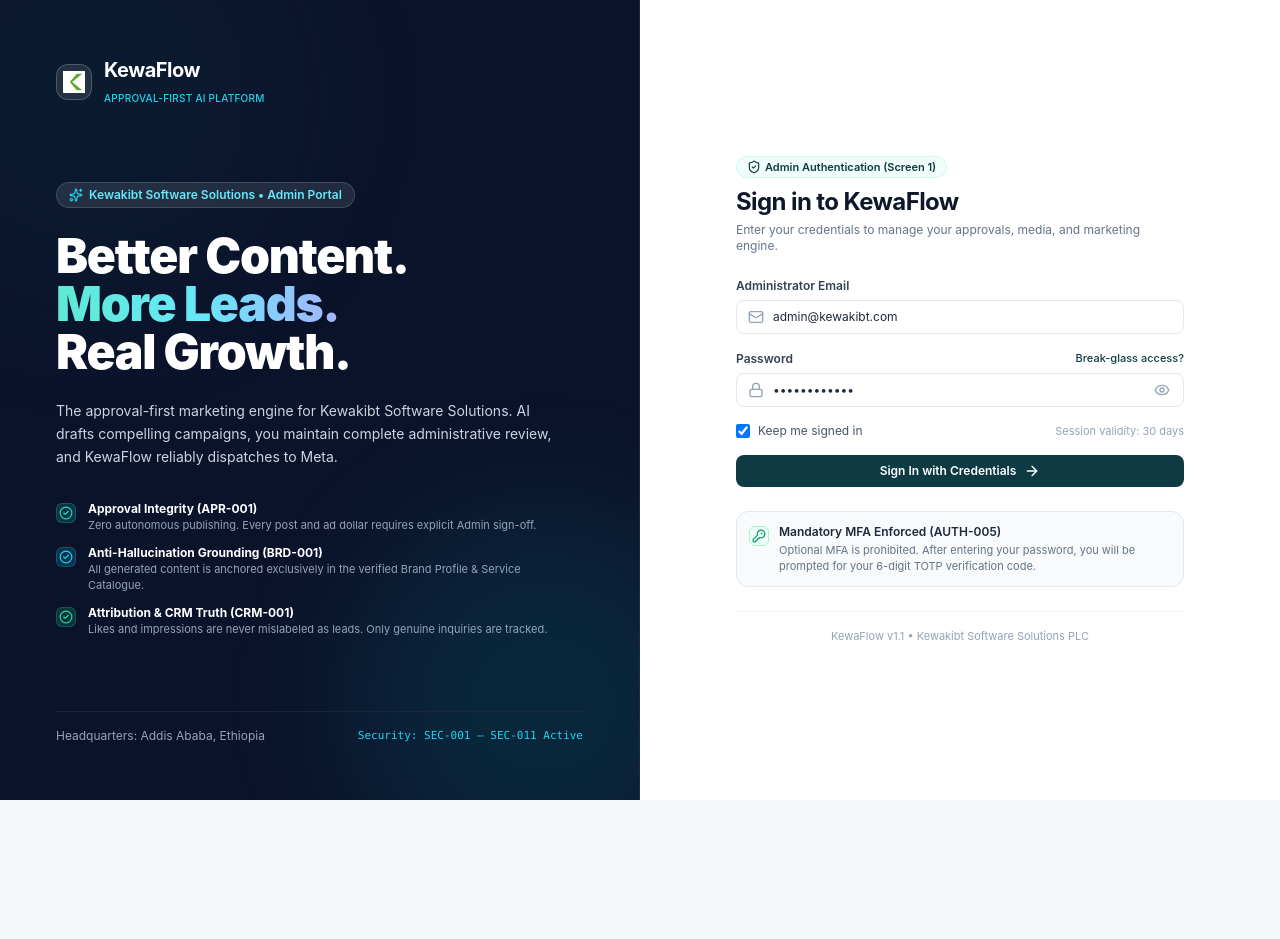
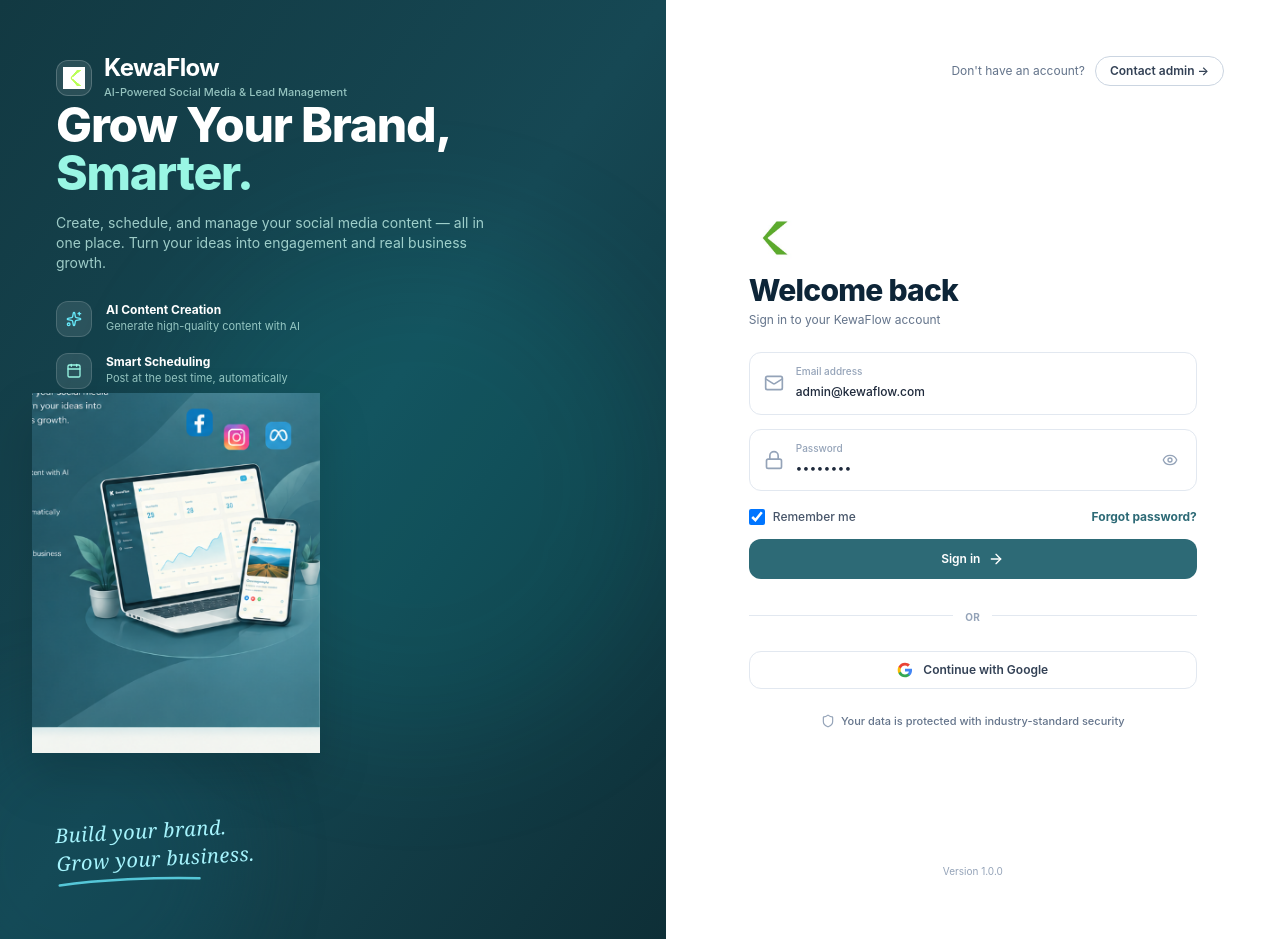
Before and after one commit to yared2124/kewaflow, a Next.js app: page /login in a window 1280 px wide. Before the commit the page ends 800 px from the top, so only its background shows below. Built offline with nearby package versions, Linux system fonts and the light colour scheme.

Commit message:
feat(auth): update Screen 1 Login to match user mockup with teal hero, 3D devices graphic, and Google sign-in

```diff
--- a/src/app/(auth)/login/page.tsx
+++ b/src/app/(auth)/login/page.tsx
@@ -5,214 +5,239 @@
 import Image from "next/image";
 import { useRouter } from "next/navigation";
 import {
-  ShieldCheck,
+  Mail,
   Lock,
-  Mail,
   Eye,
   EyeOff,
+  Sparkles,
+  Calendar,
+  Users,
+  Shield,
   ArrowRight,
-  CheckCircle2,
-  AlertCircle,
-  Sparkles,
-  Layers,
-  KeyRound,
 } from "lucide-react";
 
 export default function LoginPage() {
   const router = useRouter();
-  const [email, setEmail] = useState("admin@kewakibt.com");
-  const [password, setPassword] = useState("••••••••••••");
+  const [email, setEmail] = useState("admin@kewaflow.com");
+  const [password, setPassword] = useState("••••••••");
   const [showPassword, setShowPassword] = useState(false);
   const [rememberMe, setRememberMe] = useState(true);
   const [isLoading, setIsLoading] = useState(false);
-  const [errorMessage, setErrorMessage] = useState<string | null>(null);
 
   const handleSubmit = (e: React.FormEvent) => {
     e.preventDefault();
-    if (!email || !password) {
-      setErrorMessage("Please enter both email and password.");
-      return;
-    }
-
     setIsLoading(true);
-    setErrorMessage(null);
-
-    // Simulate authentication step and transition to mandatory MFA (AUTH-005)
     setTimeout(() => {
       setIsLoading(false);
       router.push("/mfa");
-    }, 600);
+    }, 500);
   };
 
   return (
-    <div className="min-h-screen w-screen flex flex-col md:flex-row bg-slate-900 overflow-x-hidden">
-      {/* LEFT SIDE: Brand Hero (Desktop) */}
-      <div className="md:w-1/2 bg-[#0B132B] text-white flex flex-col justify-between p-6 sm:p-10 md:p-14 relative overflow-hidden border-b md:border-b-0 md:border-r border-slate-800">
-        {/* Subtle Ambient Glowing Background Orbs */}
-        <div className="absolute -top-24 -left-24 w-96 h-96 bg-kewa-teal/20 rounded-full blur-3xl pointer-events-none" />
-        <div className="absolute -bottom-24 -right-24 w-96 h-96 bg-[#00CECB]/10 rounded-full blur-3xl pointer-events-none" />
+    <div className="min-h-screen w-screen flex flex-col lg:flex-row bg-[#F4F7F9] overflow-x-hidden font-sans">
+      {/* ============================================================ */}
+      {/* LEFT SIDE: Deep Petrol Teal Hero with 3D Mockup              */}
+      {/* ============================================================ */}
+      <div className="lg:w-[52%] bg-gradient-to-br from-[#123942] via-[#164854] to-[#0E2F37] text-white flex flex-col justify-between p-8 sm:p-12 lg:p-14 relative overflow-hidden shrink-0">
+        {/* Soft Background Radial Lighting */}
+        <div className="absolute top-1/4 right-0 w-[500px] h-[500px] bg-[#00CECB]/10 rounded-full blur-3xl pointer-events-none" />
+        <div className="absolute -bottom-20 -left-20 w-80 h-80 bg-[#134E5E]/40 rounded-full blur-2xl pointer-events-none" />
 
-        {/* Top Brand Logo */}
+        {/* 1. Header: Logo & Tagline */}
         <div className="relative z-10">
           <div className="flex items-center gap-3">
-            <div className="relative w-9 h-9 rounded-xl bg-white/10 backdrop-blur-md border border-white/20 p-1.5 flex items-center justify-center shrink-0 shadow-xs">
+            <div className="w-9 h-9 rounded-xl bg-white/10 backdrop-blur-md border border-white/20 p-1.5 flex items-center justify-center shrink-0 shadow-xs">
               <Image
                 src="/brand/kewakibt-icon.png"
                 alt="KewaFlow Icon"
-                width={32}
-                height={32}
-                className="object-contain"
+                width={28}
+                height={28}
+                className="object-contain brightness-200"
                 priority
               />
             </div>
             <div>
-              <span className="text-xl font-bold tracking-tight text-white block">
+              <span className="text-2xl font-bold tracking-tight text-white block leading-none">
                 KewaFlow
               </span>
-              <span className="text-[10px] text-cyan-400 font-medium tracking-wide uppercase">
-                Approval-First AI Platform
+              <span className="text-[11px] text-teal-100/70 font-medium tracking-normal mt-1 block">
+                AI-Powered Social Media & Lead Management
               </span>
             </div>
           </div>
         </div>
 
-        {/* Center Value Proposition */}
-        <div className="my-8 md:my-auto relative z-10 space-y-6 max-w-lg">
-          <div className="inline-flex items-center gap-1.5 px-3 py-1 rounded-full text-xs font-semibold bg-white/10 backdrop-blur-md border border-white/15 text-cyan-300">
-            <Sparkles className="w-3.5 h-3.5 text-cyan-400" />
-            <span>Kewakibt Software Solutions • Admin Portal</span>
-          </div>
-
-          <h1 className="text-3xl sm:text-4xl md:text-5xl font-black tracking-tight leading-tight text-white">
-            Better Content.
+        {/* 2. Main Headline & Subtitle */}
+        <div className="relative z-10 my-8 lg:my-0 space-y-4 max-w-xl">
+          <h1 className="text-3xl sm:text-4xl lg:text-5xl font-extrabold tracking-tight text-white leading-[1.15]">
+            Grow Your Brand,
             <br />
-            <span className="bg-gradient-to-r from-teal-300 via-cyan-300 to-indigo-300 bg-clip-text text-transparent">
-              More Leads.
-            </span>
-            <br />
-            Real Growth.
+            <span className="text-teal-200">Smarter.</span>
           </h1>
 
-          <p className="text-sm text-slate-300 leading-relaxed font-normal">
-            The approval-first marketing engine for Kewakibt Software Solutions.
-            AI drafts compelling campaigns, you maintain complete administrative review,
-            and KewaFlow reliably dispatches to Meta.
+          <p className="text-xs sm:text-sm text-teal-100/75 max-w-md leading-relaxed font-normal">
+            Create, schedule, and manage your social media content — all in one place. Turn your ideas into engagement and real business growth.
           </p>
 
-          {/* 3 Core Invariants */}
-          <div className="space-y-3 pt-2 text-xs">
-            <div className="flex items-start gap-3">
-              <div className="w-5 h-5 rounded-md bg-teal-500/20 border border-teal-500/30 flex items-center justify-center text-teal-400 shrink-0 mt-0.5">
-                <CheckCircle2 className="w-3.5 h-3.5" />
+          {/* 3 Core Feature Items */}
+          <div className="space-y-4 pt-3">
+            {/* Feature 1 */}
+            <div className="flex items-center gap-3.5">
+              <div className="w-9 h-9 rounded-xl bg-white/10 border border-white/15 flex items-center justify-center text-teal-200 shrink-0">
+                <Sparkles className="w-4 h-4 text-cyan-300" />
               </div>
               <div>
-                <span className="font-bold text-white block">Approval Integrity (APR-001)</span>
-                <span className="text-slate-400 text-[11px]">
-                  Zero autonomous publishing. Every post and ad dollar requires explicit Admin sign-off.
+                <span className="font-bold text-xs text-white block">
+                  AI Content Creation
+                </span>
+                <span className="text-[11px] text-teal-100/70 block">
+                  Generate high-quality content with AI
                 </span>
               </div>
             </div>
 
-            <div className="flex items-start gap-3">
-              <div className="w-5 h-5 rounded-md bg-cyan-500/20 border border-cyan-500/30 flex items-center justify-center text-cyan-400 shrink-0 mt-0.5">
-                <CheckCircle2 className="w-3.5 h-3.5" />
+            {/* Feature 2 */}
+            <div className="flex items-center gap-3.5">
+              <div className="w-9 h-9 rounded-xl bg-white/10 border border-white/15 flex items-center justify-center text-teal-200 shrink-0">
+                <Calendar className="w-4 h-4 text-teal-200" />
               </div>
               <div>
-                <span className="font-bold text-white block">Anti-Hallucination Grounding (BRD-001)</span>
-                <span className="text-slate-400 text-[11px]">
-                  All generated content is anchored exclusively in the verified Brand Profile & Service Catalogue.
+                <span className="font-bold text-xs text-white block">
+                  Smart Scheduling
+                </span>
+                <span className="text-[11px] text-teal-100/70 block">
+                  Post at the best time, automatically
                 </span>
               </div>
             </div>
 
-            <div className="flex items-start gap-3">
-              <div className="w-5 h-5 rounded-md bg-emerald-500/20 border border-emerald-500/30 flex items-center justify-center text-emerald-400 shrink-0 mt-0.5">
-                <CheckCircle2 className="w-3.5 h-3.5" />
+            {/* Feature 3 */}
+            <div className="flex items-center gap-3.5">
+              <div className="w-9 h-9 rounded-xl bg-white/10 border border-white/15 flex items-center justify-center text-teal-200 shrink-0">
+                <Users className="w-4 h-4 text-emerald-300" />
               </div>
               <div>
-                <span className="font-bold text-white block">Attribution & CRM Truth (CRM-001)</span>
-                <span className="text-slate-400 text-[11px]">
-                  Likes and impressions are never mislabeled as leads. Only genuine inquiries are tracked.
+                <span className="font-bold text-xs text-white block">
+                  Lead Management
+                </span>
+                <span className="text-[11px] text-teal-100/70 block">
+                  Turn engagement into real business
                 </span>
               </div>
             </div>
           </div>
         </div>
 
-        {/* Bottom Hero Info */}
-        <div className="relative z-10 flex flex-col sm:flex-row items-start sm:items-center justify-between gap-2 text-xs text-slate-400 border-t border-slate-800/80 pt-4">
-          <span>Headquarters: Addis Ababa, Ethiopia</span>
-          <span className="font-mono text-[11px] text-cyan-400">Security: SEC-001 — SEC-011 Active</span>
+        {/* 3D Devices Graphic (Laptop + Mobile + Social Floating Badges) */}
+        <div className="relative z-10 hidden sm:block absolute right-4 lg:right-6 bottom-16 lg:bottom-12 w-64 lg:w-72 pointer-events-none">
+          <Image
+            src="/images/login-devices.png"
+            alt="KewaFlow Dashboard and Mobile App Mockup"
+            width={320}
+            height={360}
+            className="object-contain drop-shadow-2xl"
+            priority
+          />
+        </div>
+
+        {/* 3. Bottom Hand-drawn Script Tagline */}
+        <div className="relative z-10 pt-4">
+          <div className="inline-block transform -rotate-3 text-cyan-200 font-serif italic text-lg sm:text-xl tracking-wide select-none">
+            <span className="block">Build your brand.</span>
+            <span className="block">Grow your business.</span>
+            {/* Hand-drawn Underline SVG */}
+            <svg
+              className="w-36 h-2 text-cyan-300/80 mt-0.5"
+              viewBox="0 0 144 8"
+              fill="none"
+              xmlns="http://www.w3.org/2000/svg"
+            >
+              <path
+                d="M2 5.5C40 2 100 2 142 5.5"
+                stroke="currentColor"
+                strokeWidth="2.5"
+                strokeLinecap="round"
+              />
+            </svg>
+          </div>
         </div>
       </div>
 
-      {/* RIGHT SIDE: Clean Sign-in Card */}
-      <div className="md:w-1/2 bg-white flex items-center justify-center p-6 sm:p-10 md:p-14">
-        <div className="max-w-md w-full space-y-6">
-          <div>
-            <div className="inline-flex items-center gap-1 px-2.5 py-0.5 rounded-full text-[11px] font-semibold bg-teal-50 text-kewa-teal border border-teal-100 mb-2">
-              <ShieldCheck className="w-3.5 h-3.5" />
-              <span>Admin Authentication (Screen 1)</span>
-            </div>
-            <h2 className="text-2xl font-bold tracking-tight text-slate-900">
-              Sign in to KewaFlow
-            </h2>
-            <p className="text-xs text-slate-500 mt-1">
-              Enter your credentials to manage your approvals, media, and marketing engine.
-            </p>
+      {/* ============================================================ */}
+      {/* RIGHT SIDE: Clean Modern Form matching exact user mockup     */}
+      {/* ============================================================ */}
+      <div className="lg:w-[48%] bg-white flex flex-col justify-between p-6 sm:p-10 lg:p-14">
+        {/* Top Right: "Don't have an account? Contact admin ->" */}
+        <div className="flex items-center justify-end gap-2.5 text-xs text-slate-500">
+          <span>Don't have an account?</span>
+          <button
+            onClick={() => alert("Please contact your system administrator at admin@kewakibt.com to request access.")}
+            className="px-3.5 py-1.5 rounded-full border border-slate-300 hover:border-slate-400 text-slate-700 hover:bg-slate-50 font-semibold text-xs transition-colors"
+          >
+            Contact admin →
+          </button>
         </div>
 
-          {errorMessage && (
-            <div className="p-3 rounded-lg bg-red-50 border border-red-200 text-xs text-red-700 flex items-center gap-2">
-              <AlertCircle className="w-4 h-4 text-red-600 shrink-0" />
-              <span>{errorMessage}</span>
+        {/* Center: Sign-in Form */}
+        <div className="max-w-md w-full mx-auto my-auto py-8">
+          {/* Cyan/Teal Stylized Logo */}
+          <div className="w-11 h-11 mb-3">
+            <Image
+              src="/brand/kewakibt-icon.png"
+              alt="KewaFlow Icon"
+              width={44}
+              height={44}
+              className="object-contain"
+            />
           </div>
-          )}
 
-          <form onSubmit={handleSubmit} className="space-y-4">
-            <div>
-              <label className="block text-xs font-semibold text-slate-700 mb-1.5">
-                Administrator Email
+          <h2 className="text-3xl font-extrabold text-[#0D2538] tracking-tight">
+            Welcome back
+          </h2>
+          <p className="text-xs text-slate-500 mt-1 mb-6">
+            Sign in to your KewaFlow account
+          </p>
+
+          <form onSubmit={handleSubmit} className="space-y-3.5">
+            {/* Email Address Box */}
+            <div className="border border-slate-200 rounded-xl p-3 bg-white focus-within:border-[#2D6A76] focus-within:ring-2 focus-within:ring-[#2D6A76]/10 transition-all flex items-center gap-3 shadow-2xs">
+              <Mail className="w-5 h-5 text-slate-400 shrink-0 ml-0.5" />
+              <div className="flex-1 min-w-0">
+                <label className="block text-[10px] font-medium text-slate-400 leading-tight">
+                  Email address
                 </label>
-              <div className="relative">
-                <Mail className="w-4 h-4 text-slate-400 absolute left-3 top-1/2 -translate-y-1/2" />
                 <input
                   type="email"
                   required
                   value={email}
                   onChange={(e) => setEmail(e.target.value)}
-                  placeholder="admin@kewakibt.com"
-                  className="w-full pl-9 pr-3 py-2 text-xs border border-slate-200 rounded-lg focus:outline-none focus:ring-1 focus:ring-kewa-teal text-slate-800"
+                  placeholder="admin@kewaflow.com"
+                  className="w-full text-xs font-medium text-slate-800 bg-transparent focus:outline-none placeholder:text-slate-400 pt-0.5"
                 />
               </div>
             </div>
 
-            <div>
-              <div className="flex items-center justify-between mb-1.5">
-                <label className="block text-xs font-semibold text-slate-700">
+            {/* Password Box */}
+            <div className="border border-slate-200 rounded-xl p-3 bg-white focus-within:border-[#2D6A76] focus-within:ring-2 focus-within:ring-[#2D6A76]/10 transition-all flex items-center gap-3 shadow-2xs">
+              <Lock className="w-5 h-5 text-slate-400 shrink-0 ml-0.5" />
+              <div className="flex-1 min-w-0">
+                <label className="block text-[10px] font-medium text-slate-400 leading-tight">
                   Password
                 </label>
-                <Link
-                  href="/settings/security"
-                  className="text-[11px] text-kewa-teal hover:underline font-medium"
-                >
-                  Break-glass access?
-                </Link>
-              </div>
-              <div className="relative">
-                <Lock className="w-4 h-4 text-slate-400 absolute left-3 top-1/2 -translate-y-1/2" />
                 <input
                   type={showPassword ? "text" : "password"}
                   required
                   value={password}
                   onChange={(e) => setPassword(e.target.value)}
-                  placeholder="••••••••••••"
-                  className="w-full pl-9 pr-10 py-2 text-xs border border-slate-200 rounded-lg focus:outline-none focus:ring-1 focus:ring-kewa-teal text-slate-800"
+                  placeholder="••••••••"
+                  className="w-full text-xs font-medium text-slate-800 bg-transparent focus:outline-none placeholder:text-slate-400 pt-0.5 tracking-wider"
                 />
+              </div>
               <button
                 type="button"
                 onClick={() => setShowPassword(!showPassword)}
-                  className="absolute right-3 top-1/2 -translate-y-1/2 text-slate-400 hover:text-slate-600 p-0.5"
+                className="text-slate-400 hover:text-slate-600 p-1 mr-0.5 transition-colors"
+                title={showPassword ? "Hide password" : "Show password"}
               >
                 {showPassword ? (
                   <EyeOff className="w-4 h-4" />
@@ -221,59 +246,101 @@
                 )}
               </button>
             </div>
-            </div>
 
-            <div className="flex items-center justify-between text-xs">
+            {/* Remember Me and Forgot Password */}
+            <div className="flex items-center justify-between text-xs pt-1">
               <label className="flex items-center gap-2 cursor-pointer select-none">
                 <input
                   type="checkbox"
                   checked={rememberMe}
                   onChange={(e) => setRememberMe(e.target.checked)}
-                  className="rounded border-slate-300 text-kewa-teal focus:ring-kewa-teal w-3.5 h-3.5"
+                  className="rounded border-slate-300 text-[#2D6A76] focus:ring-[#2D6A76] w-4 h-4"
                 />
-                <span className="text-slate-600 text-xs">Keep me signed in</span>
+                <span className="text-slate-600 font-medium text-xs">
+                  Remember me
+                </span>
               </label>
-              <span className="text-[11px] text-slate-400">
-                Session validity: 30 days
-              </span>
+
+              <button
+                type="button"
+                onClick={() => alert("Break-glass recovery codes or Admin reset instructions have been dispatched.")}
+                className="text-xs font-bold text-[#2D6A76] hover:underline"
+              >
+                Forgot password?
+              </button>
             </div>
 
+            {/* Sign in Button */}
             <button
               type="submit"
               disabled={isLoading}
-              className="w-full flex items-center justify-center gap-2 py-2 px-4 rounded-lg bg-kewa-teal hover:bg-teal-700 text-white font-semibold text-xs transition-colors shadow-2xs"
+              className="w-full mt-2 py-3 px-4 rounded-xl bg-[#2D6A76] hover:bg-[#255862] text-white font-semibold text-xs transition-colors shadow-2xs flex items-center justify-center gap-2"
             >
               {isLoading ? (
-                <span>Validating credentials...</span>
+                <span>Signing in...</span>
               ) : (
                 <>
-                  <span>Sign In with Credentials</span>
+                  <span>Sign in</span>
                   <ArrowRight className="w-4 h-4" />
                 </>
               )}
             </button>
           </form>
 
-          {/* Mandatory MFA Notice Banner (AUTH-005, SEC-005) */}
-          <div className="p-3 rounded-xl bg-slate-50 border border-slate-200 text-xs text-slate-600 flex items-start gap-2.5">
-            <div className="w-5 h-5 rounded-md bg-emerald-50 border border-emerald-200 flex items-center justify-center text-emerald-600 shrink-0 mt-0.5">
-              <KeyRound className="w-3.5 h-3.5" />
+          {/* OR Divider */}
+          <div className="relative my-6 text-center">
+            <div className="absolute inset-0 flex items-center">
+              <div className="w-full border-t border-slate-200" />
             </div>
-            <div>
-              <span className="font-semibold text-slate-800 block">
-                Mandatory MFA Enforced (AUTH-005)
+            <span className="relative bg-white px-3 text-[10px] uppercase font-bold tracking-wider text-slate-400">
+              OR
             </span>
-              <p className="text-[11px] text-slate-500 mt-0.5">
-                Optional MFA is prohibited. After entering your password, you will be prompted for your 6-digit TOTP verification code.
-              </p>
+          </div>
+
+          {/* Continue with Google */}
+          <button
+            type="button"
+            onClick={() => {
+              setIsLoading(true);
+              setTimeout(() => {
+                setIsLoading(false);
+                router.push("/mfa");
+              }, 400);
+            }}
+            className="w-full py-2.5 px-4 rounded-xl border border-slate-200 hover:bg-slate-50 text-slate-700 font-semibold text-xs flex items-center justify-center gap-2.5 transition-colors shadow-2xs"
+          >
+            {/* Google Multi-Color G Icon */}
+            <svg className="w-4 h-4" viewBox="0 0 24 24">
+              <path
+                fill="#4285F4"
+                d="M22.56 12.25c0-.78-.07-1.53-.2-2.25H12v4.26h5.92c-.26 1.37-1.04 2.53-2.21 3.31v2.77h3.57c2.08-1.92 3.28-4.74 3.28-8.09z"
+              />
+              <path
+                fill="#34A853"
+                d="M12 23c2.97 0 5.46-.98 7.28-2.66l-3.57-2.77c-.98.66-2.23 1.06-3.71 1.06-2.86 0-5.29-1.93-6.16-4.53H2.18v2.84C3.99 20.53 7.7 23 12 23z"
+              />
+              <path
+                fill="#FBBC05"
+                d="M5.84 14.09c-.22-.66-.35-1.36-.35-2.09s.13-1.43.35-2.09V7.06H2.18C1.43 8.55 1 10.22 1 12s.43 3.45 1.18 4.94l2.85-2.22.81-.63z"
+              />
+              <path
+                fill="#EA4335"
+                d="M12 5.38c1.62 0 3.06.56 4.21 1.64l3.15-3.15C17.45 2.09 14.97 1 12 1 7.7 1 3.99 3.47 2.18 7.06l3.66 2.84c.87-2.6 3.3-4.52 6.16-4.52z"
+              />
+            </svg>
+            <span>Continue with Google</span>
+          </button>
+
+          {/* Security Note */}
+          <div className="mt-6 flex items-center justify-center gap-1.5 text-[11px] text-slate-500 font-medium">
+            <Shield className="w-3.5 h-3.5 text-slate-400" />
+            <span>Your data is protected with industry-standard security</span>
           </div>
         </div>
 
-          <div className="border-t border-slate-100 pt-4 text-center">
-            <p className="text-[11px] text-slate-400">
-              KewaFlow v1.1 • Kewakibt Software Solutions PLC
-            </p>
-          </div>
+        {/* Bottom Version Footer */}
+        <div className="text-center text-[10px] text-slate-400 py-1">
+          Version 1.0.0
         </div>
       </div>
     </div>
```
Also changed, not shown: public/images/login-devices.png (added). Lines whose indentation alone changed are shown as unchanged.
